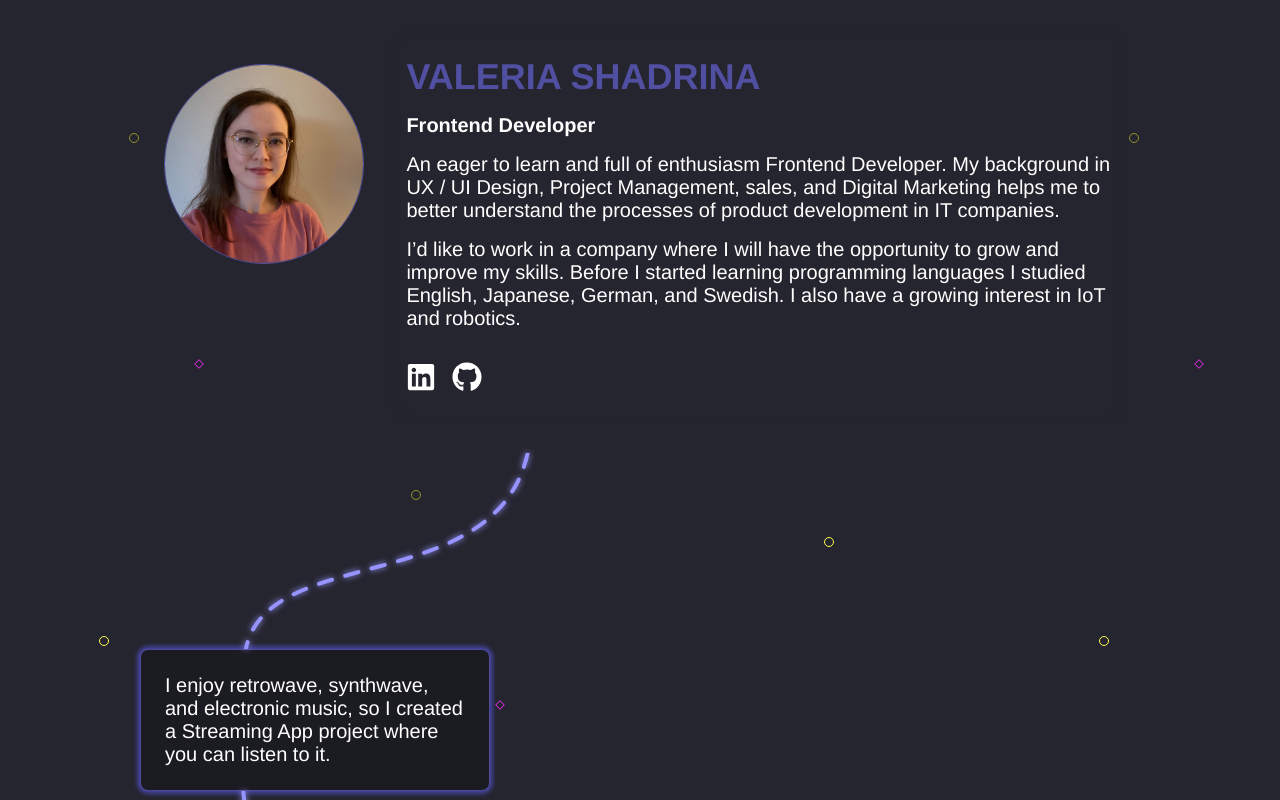
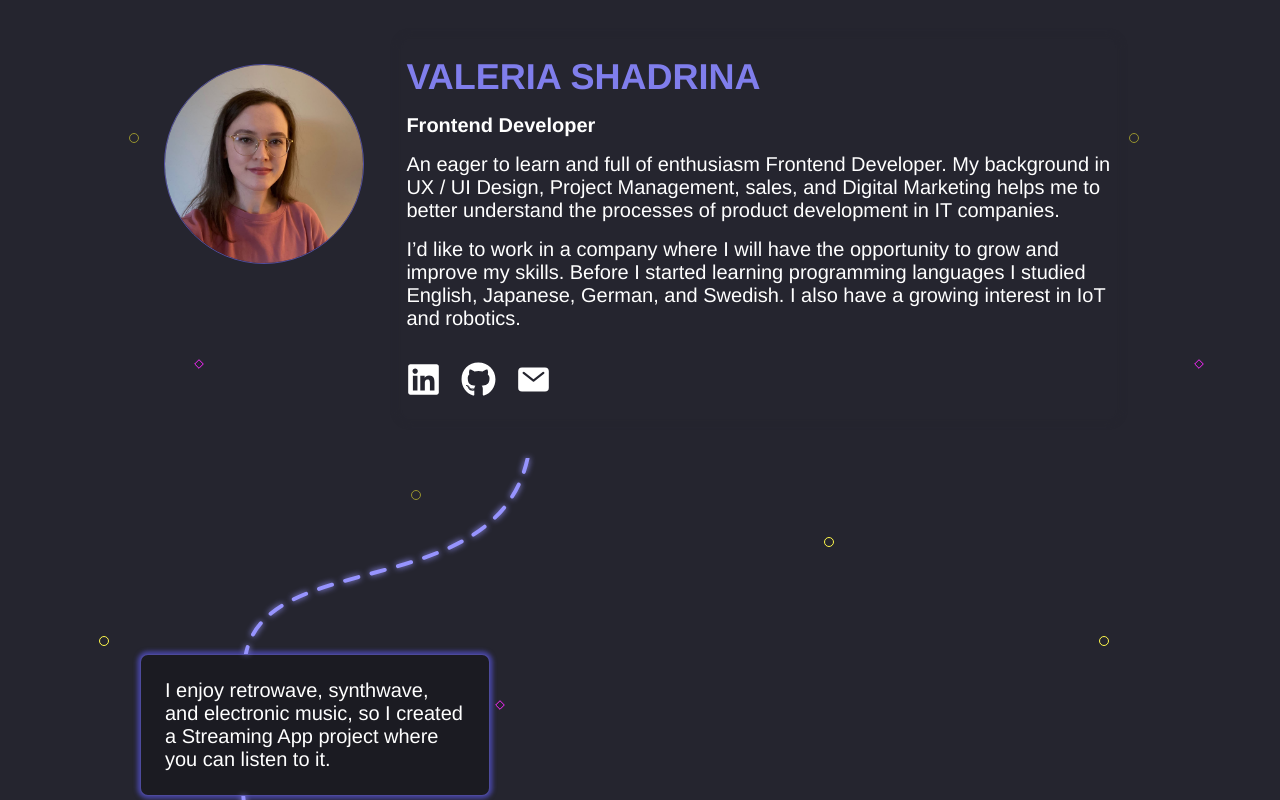
Before and after one commit to avreally/portfolio-website, a React (Create React App) app: page / in a window 1280 px wide. Shown: the top 800 px of the page. Built offline with nearby package versions, Linux system fonts and the light colour scheme.

Commit message:
Added email icon to about me section, changed about me title color, added margin bottom to contact info section.

```diff
--- a/src/components/aboutMe/index.tsx
+++ b/src/components/aboutMe/index.tsx
@@ -1,6 +1,7 @@
 import "./styles.css";
+import React from "react";
 import { FaGithub, FaLinkedin } from "react-icons/fa";
-import React from "react";
+import { IoMail } from "react-icons/io5";
 
 const AboutMe = () => {
   const handlePictureLoad = (event: React.SyntheticEvent<HTMLImageElement>) => {
@@ -36,20 +37,21 @@ const AboutMe = () => {
         </div>
         <p className="aboutMeUrlsWrapper">
           <a
-            className="aboutMeUrl"
             target="_blank"
             rel="noopener noreferrer"
             href="https://www.linkedin.com/in/valeriashadrina/?locale=en_US"
           >
-            <FaLinkedin size={30} />
+            <FaLinkedin size={35} />
           </a>
           <a
-            className="aboutMeUrl"
             target="_blank"
             rel="noopener noreferrer"
             href="https://github.com/avreally"
           >
-            <FaGithub size={30} />
+            <FaGithub size={35} />
+          </a>
+          <a href="mailto:valeriia.shadrina@hyperisland.se">
+            <IoMail size={35} />
           </a>
         </p>
       </div>
--- a/src/components/aboutMe/styles.css
+++ b/src/components/aboutMe/styles.css
@@ -45,7 +45,8 @@
   margin-block-end: 0;
   margin: 16px 4px;
   text-transform: uppercase;
-  color: rgba(119, 114, 255, 0.55);
+  /*color: rgba(119, 114, 255, 0.55);*/
+  color: #807eec;
   font-size: clamp(24px, 3vw, 36px);
 }
 
@@ -62,10 +63,7 @@
   display: flex;
   flex-direction: row;
   margin: 16px 4px;
-}
-
-.aboutMeUrl {
-  padding-right: 16px;
+  gap: 1rem;
 }
 
 @media (max-width: 800px) {
--- a/src/components/contactInfo/styles.css
+++ b/src/components/contactInfo/styles.css
@@ -5,10 +5,10 @@
   max-width: 600px;
   padding: 0 24px;
   text-align: center;
-
   background: #25252f;
   border-radius: 8px;
   box-shadow: 0 0 3pt 5pt #25252f;
+  margin-bottom: 54px;
 }
 
 .contactMeText {
@@ -18,9 +18,3 @@
   justify-content: center;
   gap: 12px;
 }
-
-/*.aboutMeUrlsWrapper {*/
-/*  display: flex;*/
-/*  flex-direction: row;*/
-/*  margin: 16px 4px;*/
-/*}*/
```
